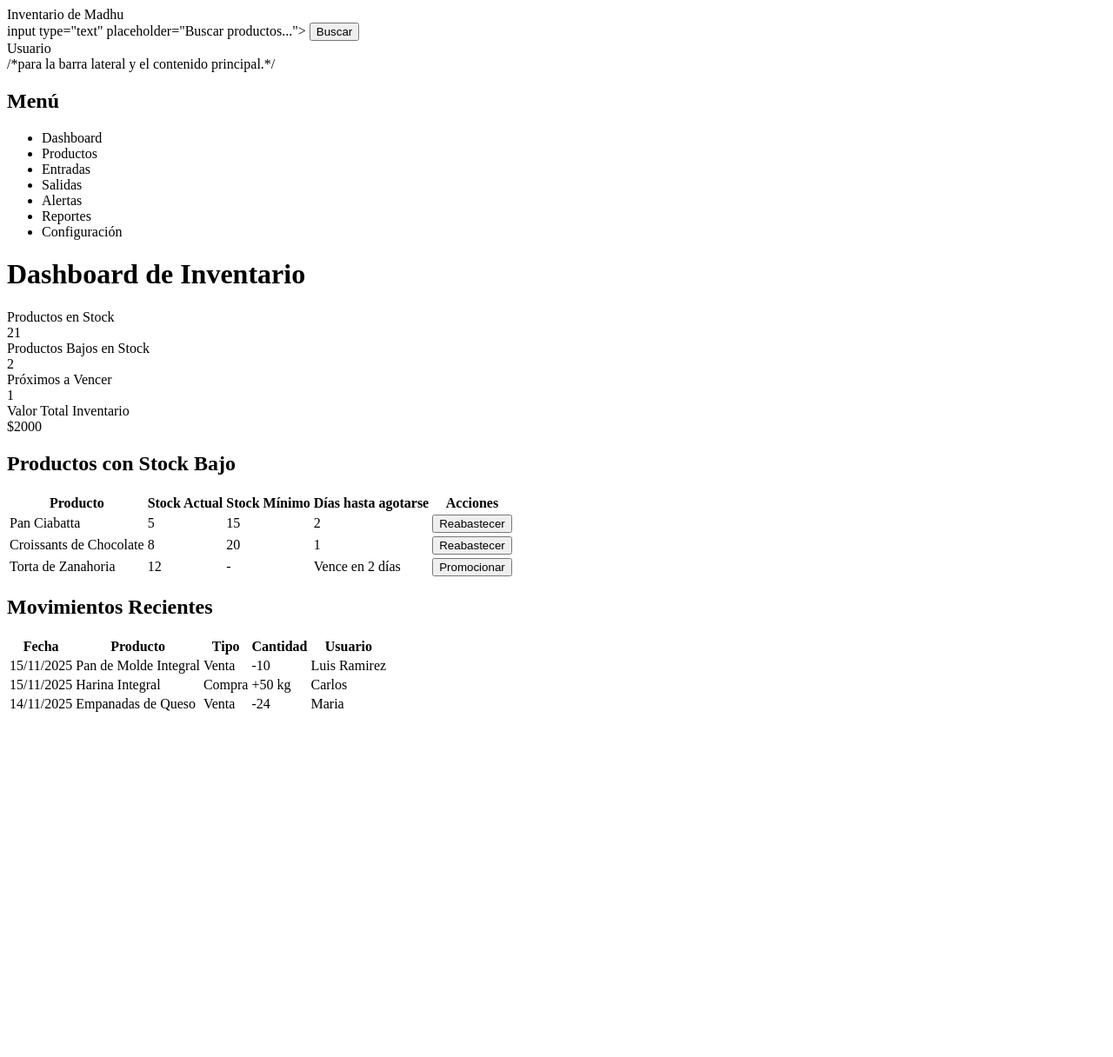
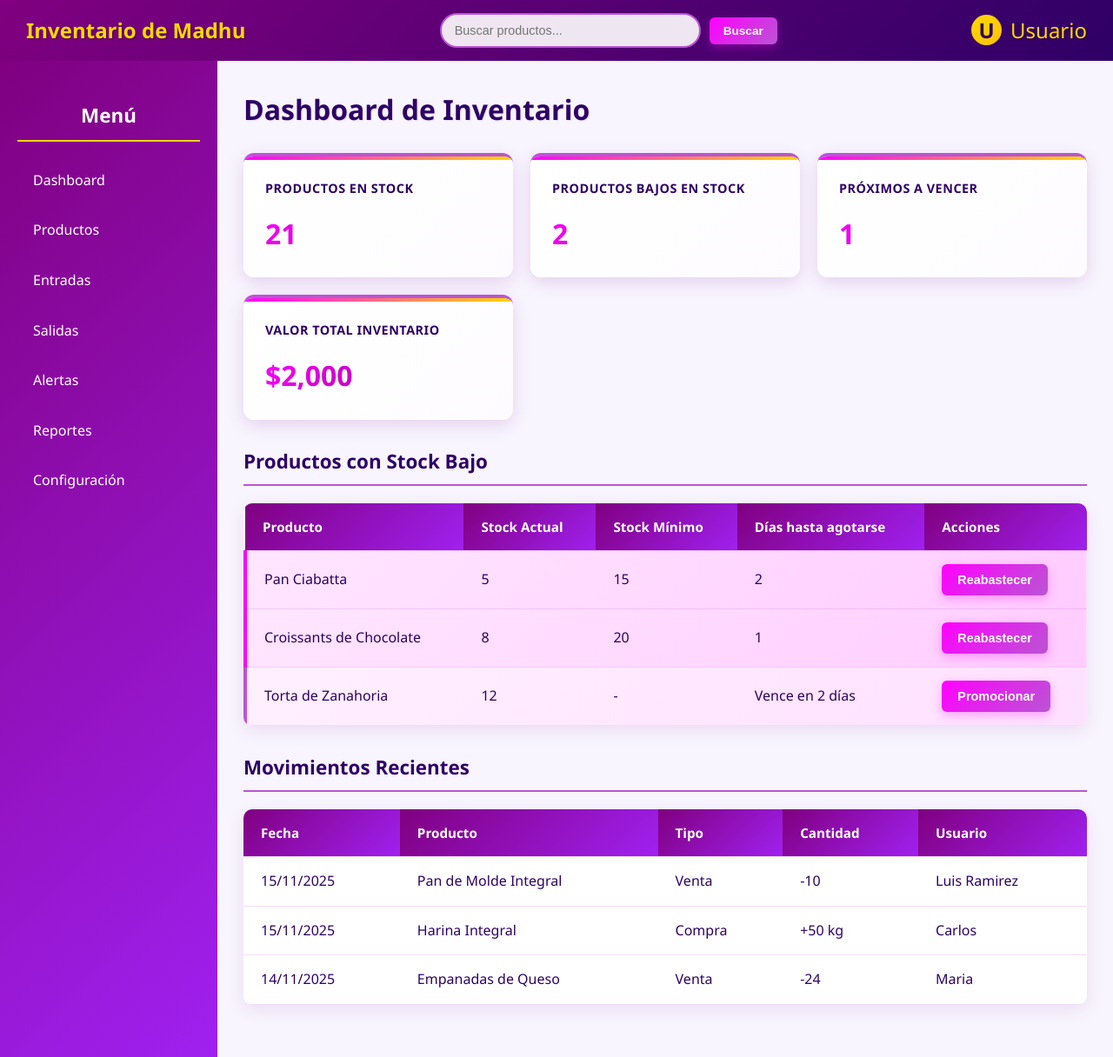
Before and after one commit to nayco2077/proyecto_inventario_de_productos, a PHP site: page / in a window 1280 px wide. Shown: the whole page at 87% size. Before the commit the page ends 819 px from the top, so only its background shows below. Run offline with PHP 8.4, Linux system fonts and the light colour scheme.

Commit message:
html + css incluido

```diff
--- /dev/null
+++ b/estilo.css
@@ -0,0 +1,287 @@
+/* estilo.css - Con tu nueva paleta de colores */
+:root {
+    --primary: #800080;           /* Purple - Principal */
+    --secondary: #BA55D3;         /* MediumOrchid - Secundario */
+    --accent: #FF00FF;            /* Magenta - Acento */
+    --purple-dark: #2E0066;       /* Dark Purple - Oscuro */
+    --gold: #FFD700;              /* Gold - Dorado */
+    --amber: #FFC107;             /* Amber - Ámbar */
+    --light-purple: #A020F0;      /* Purple2 - Púrpura claro */
+    --background: #F8F5FF;        /* Fondo claro personalizado */
+    --white: #FFFFFF;
+    --text-dark: #2E0066;         /* Texto oscuro */
+}
+
+* {
+    margin: 0;
+    padding: 0;
+    box-sizing: border-box;
+}
+
+body {
+    font-family: 'Segoe UI', Tahoma, Geneva, Verdana, sans-serif;
+    background-color: var(--background);
+    color: var(--text-dark);
+    line-height: 1.6;
+}
+
+/* Navbar */
+.navbar {
+    background: linear-gradient(135deg, var(--primary) 0%, var(--purple-dark) 100%);
+    color: var(--white);
+    padding: 15px 30px;
+    display: flex;
+    justify-content: space-between;
+    align-items: center;
+    box-shadow: 0 4px 15px rgba(128, 0, 128, 0.3);
+    font-size: 24px;
+    font-weight: bold;
+}
+
+.navbar span {
+    color: var(--gold);
+    text-shadow: 1px 1px 2px rgba(0,0,0,0.3);
+}
+
+/* Contenedor principal */
+.contenerdor-principal {
+    display: flex;
+    min-height: calc(100vh - 70px);
+}
+
+/* Sidebar */
+.sidebar {
+    width: 250px;
+    background: linear-gradient(135deg, var(--primary) 0%, var(--light-purple) 100%);
+    color: var(--white);
+    padding: 20px;
+    box-shadow: 2px 0 15px rgba(128, 0, 128, 0.2);
+}
+
+.sidebar h2 {
+    margin-bottom: 20px;
+    text-align: center;
+    border-bottom: 2px solid var(--gold);
+    padding-bottom: 10px;
+    color: var(--white);
+}
+
+.sidebar ul {
+    list-style: none;
+    padding: 0;
+}
+
+.sidebar li {
+    padding: 12px 15px;
+    margin-bottom: 8px;
+    border-radius: 8px;
+    cursor: pointer;
+    transition: all 0.3s ease;
+    border-left: 3px solid transparent;
+}
+
+.sidebar li:hover {
+    background-color: rgba(255, 215, 0, 0.2);
+    border-left: 3px solid var(--gold);
+    transform: translateX(5px);
+}
+
+/* Contenido principal */
+.contenido-principal {
+    flex: 1;
+    padding: 30px;
+    background-color: var(--background);
+}
+
+.contenido-principal h1 {
+    color: var(--purple-dark);
+    margin-bottom: 25px;
+    font-size: 2rem;
+    text-shadow: 1px 1px 2px rgba(46, 0, 102, 0.1);
+}
+
+/* Tarjetas del dashboard */
+.dashboard-cards {
+    display: grid;
+    grid-template-columns: repeat(auto-fit, minmax(250px, 1fr));
+    gap: 20px;
+    margin-bottom: 30px;
+}
+
+.card {
+    background: linear-gradient(135deg, var(--white) 0%, #FDFBFF 100%);
+    border-radius: 12px;
+    padding: 25px;
+    box-shadow: 0 6px 20px rgba(128, 0, 128, 0.15);
+    transition: all 0.3s ease;
+    border-top: 4px solid var(--secondary);
+    position: relative;
+    overflow: hidden;
+}
+
+.card::before {
+    content: '';
+    position: absolute;
+    top: 0;
+    left: 0;
+    right: 0;
+    height: 4px;
+    background: linear-gradient(90deg, var(--accent), var(--gold));
+}
+
+.card:hover {
+    transform: translateY(-8px);
+    box-shadow: 0 12px 25px rgba(128, 0, 128, 0.2);
+}
+
+.card-header {
+    font-weight: 600;
+    margin-bottom: 15px;
+    color: var(--purple-dark);
+    font-size: 0.9rem;
+    text-transform: uppercase;
+    letter-spacing: 0.5px;
+    display: flex;
+    align-items: center;
+    gap: 8px;
+}
+
+.card-value {
+    font-size: 32px;
+    font-weight: bold;
+    background: linear-gradient(135deg, var(--accent) 0%, var(--primary) 100%);
+    -webkit-background-clip: text;
+    -webkit-text-fill-color: transparent;
+    background-clip: text;
+}
+
+/* Tablas */
+.tabla-de-productos, .tabla-de-movimientos {
+    width: 100%;
+    border-collapse: collapse;
+    margin: 20px 0 30px 0;
+    background: var(--white);
+    border-radius: 10px;
+    overflow: hidden;
+    box-shadow: 0 6px 20px rgba(128, 0, 128, 0.1);
+}
+
+.tabla-de-productos th,
+.tabla-de-productos td,
+.tabla-de-movimientos th,
+.tabla-de-movimientos td {
+    padding: 15px 20px;
+    text-align: left;
+    border-bottom: 1px solid rgba(186, 85, 211, 0.2);
+}
+
+.tabla-de-productos th,
+.tabla-de-movimientos th {
+    background: linear-gradient(135deg, var(--primary) 0%, var(--light-purple) 100%);
+    color: var(--white);
+    font-weight: 600;
+    font-size: 0.95rem;
+}
+
+/* Estados de productos */
+.bajo-stock {
+    background: linear-gradient(135deg, #FFE6FF 0%, #FFCCFF 100%);
+    border-left: 4px solid var(--accent);
+}
+
+.proximo-a-vencer {
+    background: linear-gradient(135deg, #FFF0FF 0%, #FFE0FF 100%);
+    border-left: 4px solid var(--secondary);
+}
+
+/* Botones */
+.btn {
+    background: linear-gradient(135deg, var(--accent) 0%, var(--secondary) 100%);
+    color: var(--white);
+    border: none;
+    padding: 10px 18px;
+    border-radius: 6px;
+    cursor: pointer;
+    transition: all 0.3s ease;
+    font-weight: 600;
+    font-size: 0.9rem;
+    box-shadow: 0 4px 12px rgba(255, 0, 255, 0.3);
+}
+
+.btn:hover {
+    background: linear-gradient(135deg, var(--primary) 0%, var(--accent) 100%);
+    transform: translateY(-2px);
+    box-shadow: 0 6px 18px rgba(128, 0, 128, 0.4);
+}
+
+/* Elementos del navbar */
+.navbar input[type="text"] {
+    padding: 10px 15px;
+    border-radius: 20px;
+    border: 2px solid var(--secondary);
+    background: rgba(255, 255, 255, 0.9);
+    width: 300px;
+    font-size: 0.9rem;
+    transition: all 0.3s ease;
+}
+
+.navbar input[type="text"]:focus {
+    outline: none;
+    border-color: var(--gold);
+    background: var(--white);
+    box-shadow: 0 0 10px rgba(255, 215, 0, 0.5);
+}
+
+.navbar .btn {
+    padding: 8px 16px;
+    font-size: 0.85rem;
+}
+
+.informacion-del-usuario {
+    display: flex;
+    align-items: center;
+    gap: 10px;
+    font-weight: 500;
+    color: var(--gold);
+}
+
+/* Títulos de sección */
+h2 {
+    color: var(--purple-dark);
+    margin: 25px 0 15px 0;
+    padding-bottom: 8px;
+    border-bottom: 2px solid var(--secondary);
+    font-size: 1.4rem;
+    font-weight: 600;
+}
+
+/* Responsive */
+@media (max-width: 768px) {
+    .contenerdor-principal {
+        flex-direction: column;
+    }
+
+    .sidebar {
+        width: 100%;
+    }
+
+    .dashboard-cards {
+        grid-template-columns: 1fr;
+    }
+
+    .navbar {
+        flex-direction: column;
+        gap: 15px;
+        text-align: center;
+        padding: 15px;
+    }
+
+    .navbar input[type="text"] {
+        width: 100%;
+    }
+
+    .navbar > div {
+        width: 100%;
+        justify-content: center;
+    }
+}
--- a/index.php
+++ b/index.php
@@ -1,36 +1,42 @@
 <!DOCTYPE html>
-<html lang="en">
+<html lang="es">
 <head>
     <meta charset="UTF-8">
     <meta name="viewport" content="width=device-width, initial-scale=1.0">
-    <title>Sistema de Inventario</title>
+    <title>Sistema de Inventario - Madhu</title>
+    <link rel="stylesheet" href="estilo.css">
 </head>
 <body>
-    <div class="navbar">Inventario de Madhu</div>
-    input type="text" placeholder="Buscar productos...">
-    <button>Buscar</button>
-    <div class="información-del-usuario">Usuario</div>
+    <div class="navbar">
+        <span>Inventario de Madhu</span>
+        <div style="display: flex; gap: 10px; align-items: center;">
+            <input type="text" placeholder="Buscar productos...">
+            <button class="btn">Buscar</button>
+        </div>
+        <div class="informacion-del-usuario">
+            <div style="width: 35px; height: 35px; border-radius: 50%; background: linear-gradient(135deg, var(--gold) 0%, var(--amber) 100%); display: flex; align-items: center; justify-content: center; font-weight: bold; color: var(--purple-dark);">U</div>
+            <span>Usuario</span>
+        </div>
     </div>
 
-    /*para la barra lateral y el contenido principal.*/
     <div class="contenerdor-principal">
         <div class="sidebar">
             <h2>Menú</h2>
             <ul>
                 <li>Dashboard</li>
                 <li>Productos</li>
-                <li>Entradas</li>
+                <li> Entradas</li>
                 <li>Salidas</li>
-                <li>Alertas</li>
-                <li>Reportes</li>
-                <li>Configuración</li>
+                <li> Alertas</li>
+                <li> Reportes</li>
+                <li> Configuración</li>
             </ul>
         </div>
 
         <div class="contenido-principal">
             <h1>Dashboard de Inventario</h1>
 
-             <div class="dashboard-cards">
+            <div class="dashboard-cards">
                 <div class="card">
                     <div class="card-header">Productos en Stock</div>
                     <div class="card-value">21</div>
@@ -45,12 +51,11 @@
                 </div>
                 <div class="card">
                     <div class="card-header">Valor Total Inventario</div>
-                    <div class="card-value">$2000</div>
+                    <div class="card-value">$2,000</div>
                 </div>
             </div>
-        </div>
 
-         <h2>Productos con Stock Bajo</h2>
+            <h2>Productos con Stock Bajo</h2>
             <table class="tabla-de-productos">
                 <thead>
                     <tr>
@@ -110,7 +115,7 @@
                         <td>Harina Integral</td>
                         <td>Compra</td>
                         <td>+50 kg</td>
-                        <td>Carlos </td>
+                        <td>Carlos</td>
                     </tr>
                     <tr>
                         <td>14/11/2025</td>
@@ -121,5 +126,7 @@
                     </tr>
                 </tbody>
             </table>
+        </div>
+    </div>
 </body>
 </html>
```
